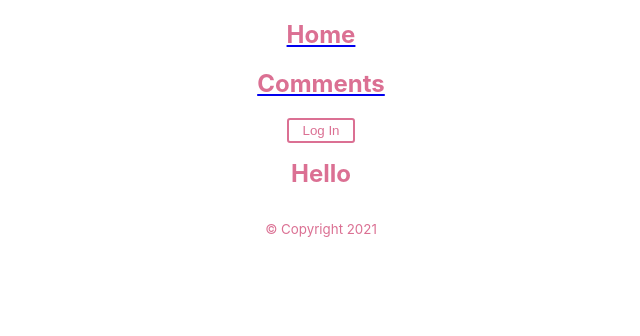
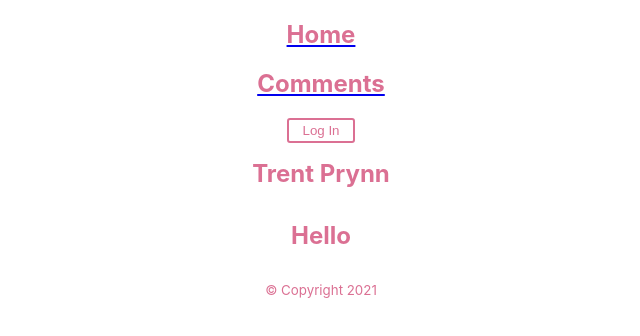
Before and after one commit to trentprynn/trentprynn.com, a React (Create React App) app: page / in a window 1280 px wide. Shown: the top 336 px of the page, without its empty margins (319-959 px from the left). Built offline with nearby package versions, Linux system fonts and the light colour scheme.

Commit message:
add name to homepage

```diff
--- a/src/home/Home.tsx
+++ b/src/home/Home.tsx
@@ -4,17 +4,18 @@ const HomeArea = styled.div`
   display: flex;
   align-items: center;
   justify-content: center;
+  flex-direction: column
 `;
 
 const Title = styled.h1`
   font-size: 1.5em;
-  text-align: center;
   color: palevioletred;
 `;
 
 function Home() {
   return (
     <HomeArea>
+      <Title>Trent Prynn</Title>
       <Title>Hello</Title>
     </HomeArea>
   );
```
